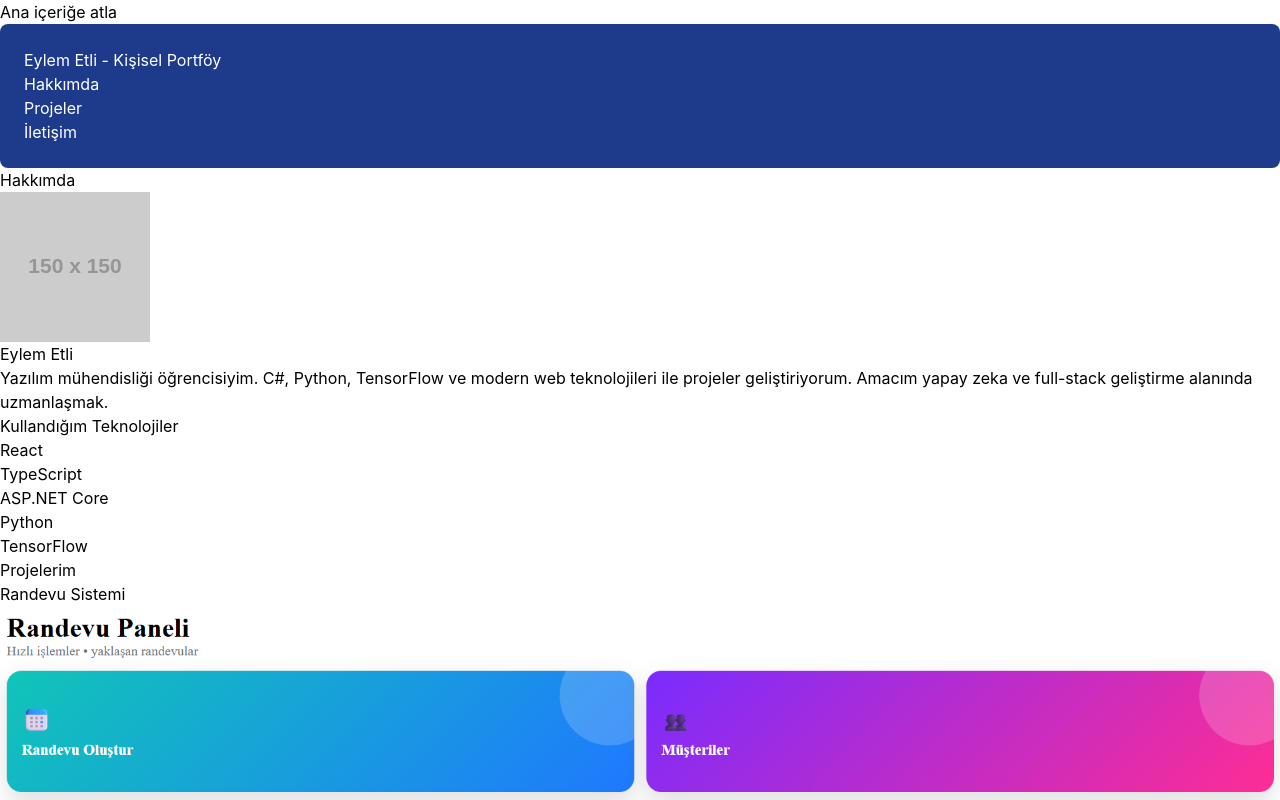
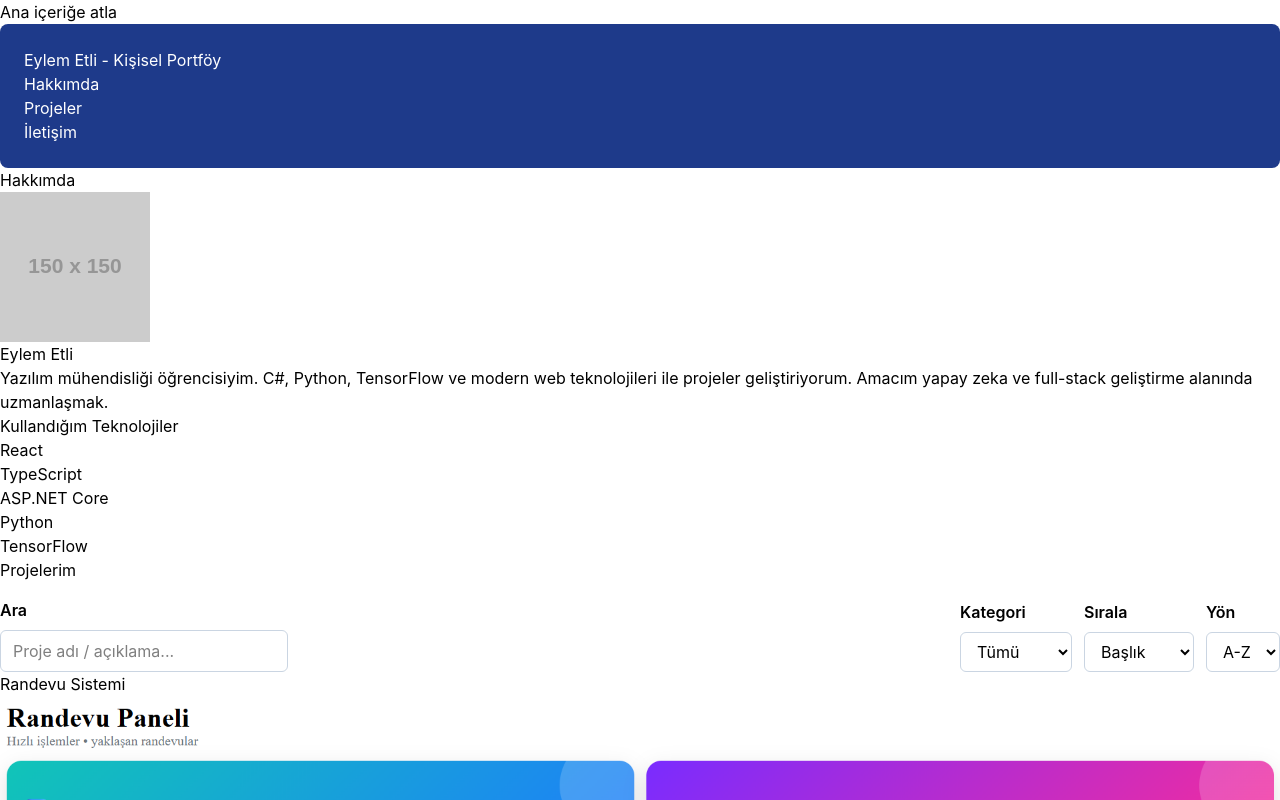
Before and after one commit to Eylemetli/web-lab-hello, a React (Vite) app: page / in a window 1280 px wide. Shown: the top 800 px of the page. Built offline with nearby package versions, Linux system fonts and the light colour scheme.

Commit message:
feat: add projects filter and sort controls UI

```diff
--- a/src/App.tsx
+++ b/src/App.tsx
@@ -152,6 +152,72 @@ function App() {
         <section id="projeler">
           <h2>Projelerim</h2>
 
+          <div className="mt-4 flex flex-col gap-3 sm:flex-row sm:items-end sm:justify-between">
+            <div className="flex flex-col gap-2">
+              <label htmlFor="project-search" className="font-semibold">
+                Ara
+              </label>
+              <input
+                id="project-search"
+                type="text"
+                value={filters.query}
+                onChange={(e) => setFilters((f) => ({ ...f, query: e.target.value }))}
+                placeholder="Proje adı / açıklama..."
+                className="border border-slate-300 rounded-md px-3 py-2 w-full sm:w-72"
+              />
+            </div>
+
+            <div className="flex flex-wrap gap-3">
+              <div className="flex flex-col gap-2">
+                <label htmlFor="category" className="font-semibold">
+                  Kategori
+                </label>
+                <select
+                  id="category"
+                  value={filters.category}
+                  onChange={(e) => setFilters((f) => ({ ...f, category: e.target.value as any }))}
+                  className="border border-slate-300 rounded-md px-3 py-2"
+                >
+                  <option value="all">Tümü</option>
+                  <option value="backend">Backend</option>
+                  <option value="web">Web</option>
+                  <option value="mobile">Mobile</option>
+                  <option value="ai">AI</option>
+                  <option value="other">Other</option>
+                </select>
+              </div>
+
+              <div className="flex flex-col gap-2">
+                <label htmlFor="sortField" className="font-semibold">
+                  Sırala
+                </label>
+                <select
+                  id="sortField"
+                  value={filters.sortField}
+                  onChange={(e) => setFilters((f) => ({ ...f, sortField: e.target.value as any }))}
+                  className="border border-slate-300 rounded-md px-3 py-2"
+                >
+                  <option value="title">Başlık</option>
+                  <option value="category">Kategori</option>
+                </select>
+              </div>
+
+              <div className="flex flex-col gap-2">
+                <label htmlFor="sortOrder" className="font-semibold">
+                  Yön
+                </label>
+                <select
+                  id="sortOrder"
+                  value={filters.sortOrder}
+                  onChange={(e) => setFilters((f) => ({ ...f, sortOrder: e.target.value as any }))}
+                  className="border border-slate-300 rounded-md px-3 py-2"
+                >
+                  <option value="asc">A-Z</option>
+                  <option value="desc">Z-A</option>
+                </select>
+              </div>
+            </div>
+          </div>
           <div className="projects-grid">
             {projects.map((p) => (
               <article key={p.id}>
```
